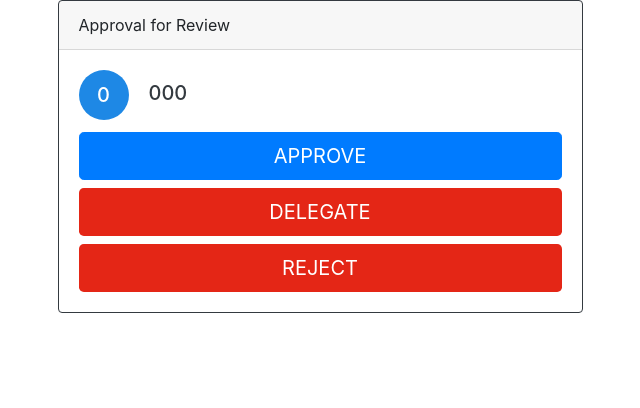
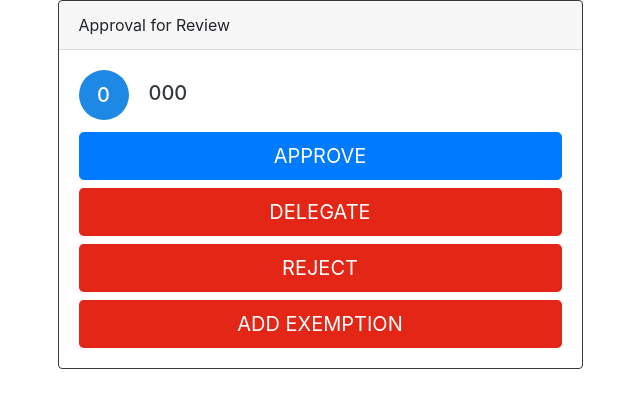
Before and after one commit to sarthak1996/Review-Project-Django, a Django app: page /peer_reviews/review_detail_approve_view/1 in a window 1280 px wide. Shown: the top 408 px of the page, without its empty margins (305-945 px from the left). Run offline with Django 3.2, Linux system fonts and the light colour scheme; tables that the repository leaves empty hold one stand-in row (values such as "Sample post"); some libraries are stand-ins or nearby versions.

Commit message:
Fixed #12 reverted #11

```diff
--- a/peer_review/CreateViews/ReviewCreateView.py
+++ b/peer_review/CreateViews/ReviewCreateView.py
@@ -21,9 +21,9 @@ class ReviewCreateView(CreateView):
 			review_obj.creation_date=datetime.datetime.now()
 			review_obj.review_type=CommonLookups.get_peer_review_question_type()
 			review_obj.approval_outcome=StatusCodes.get_pending_status()
-			if not review_obj.num_of_exemption :
-				print('No exemptions entered')
-				review_obj.num_of_exemption=0
+			# if not review_obj.num_of_exemption :
+			# 	print('No exemptions entered')
+			# 	review_obj.num_of_exemption=0
 			print('Review approval:'+ review_obj.approval_outcome)
 			PrintObjs.print_review_obj(review_obj)
 
--- a/peer_review/DetailViews/ReviewDetailView.py
+++ b/peer_review/DetailViews/ReviewDetailView.py
@@ -24,4 +24,7 @@ class ReviewDetailView(DetailView):
 		context['invalidate_review']=(review_obj.approval_outcome==StatusCodes.get_pending_status())
 		context['invlidate_view_url']='peer_review:invalidate_review'
 		context['invalidate_label']='Invalidate'
+		exemptions=review_obj.exemption_review_assoc.all()
+		context['show_exemptions']=(exemptions.count()>0)
+		context['exemptions']=exemptions
 		return context
--- /dev/null
+++ b/peer_review/Formsets/__init__.py
@@ -0,0 +1 @@
+from .RequiredFormSet import RequiredFormSet
--- a/peer_review/ListViews/ReviewListView.py
+++ b/peer_review/ListViews/ReviewListView.py
@@ -17,4 +17,4 @@ class ReviewListView(ListView):
 
 	def get_queryset(self):
 		req=self.request
-		return Review.objects.filter(created_by=req.user,approval_outcome=StatusCodes.get_pending_status()).all()
+		return Review.objects.filter(created_by=req.user).all()
--- a/peer_review/forms/ExemptionForm.py
+++ b/peer_review/forms/ExemptionForm.py
@@ -1,11 +1,37 @@
 from django.forms import ModelForm
 from django import forms
 from peer_review.models import Exemption
+from django.forms.utils import ErrorDict
 
 class ExemptionForm(ModelForm):
-	exemption_for=forms.CharField(required=False,label='Exemption for',widget=forms.TextInput(attrs={'placeholder': 'Exemption for','class':'form-control not_rendered'}))
-	exemption_explanation=forms.CharField(required=False,label='Exemption explanation',widget=forms.TextInput(attrs={'placeholder': 'Exemption explanation','class':'form-control not_rendered'}))
+	exemption_for=forms.CharField(required=True,label='Exemption for',widget=forms.TextInput(attrs={'placeholder': 'Exemption for','class':'form-control'}))
+	exemption_explanation=forms.CharField(required=True,label='Exemption explanation',widget=forms.TextInput(attrs={'placeholder': 'Exemption explanation','class':'form-control'}))
 
 	class Meta:
 		model=Exemption
 		fields=['exemption_for','exemption_explanation']
+
+	def clean_exemption_for(self):
+		cleaned_data=super().clean()
+		# print('In clean exemption_for')
+		# print(cleaned_data)
+		if 'exemption_for' in cleaned_data:
+			if cleaned_data.get('exemption_for') is not None:
+				return cleaned_data.get('exemption_for')
+
+		raise forms.ValidationError("Exemption for can not be empty if exemption is to be added")
+
+	def clean_exemption_explanation(self):
+		cleaned_data=super().clean()
+		# print('In clean exemption_explanation')
+		# print(cleaned_data)
+		if 'exemption_explanation' in cleaned_data:
+			if cleaned_data.get('exemption_explanation') is not None:
+				return cleaned_data.get('exemption_explanation')
+
+		raise forms.ValidationError("Exemption explanation can not be empty if exemption is to be added")
+
+	def full_clean(self,*args,**kwargs):
+		super(ExemptionForm, self).full_clean(*args, **kwargs)
+		if hasattr(self, 'cleaned_data') and self.cleaned_data.get('DELETE',False):
+			self._errors = ErrorDict()
--- a/peer_review/forms/ReviewForm.py
+++ b/peer_review/forms/ReviewForm.py
@@ -10,10 +10,10 @@ class ReviewForm(ModelForm):
 	priority=forms.ChoiceField(required=False,choices=Review.get_review_priority_approval_types()['review_priority'],widget=forms.Select(attrs={'class':'form-control choice_select','label':'Priority'}))
 	team=forms.ModelChoiceField(queryset=Team.objects.all(),empty_label='Choose a Team',widget=forms.Select(attrs={'class':'form-control choice_select'}))
 	raise_to=forms.ModelChoiceField(queryset=get_user_model().objects.all(),empty_label='Choose a User',widget=forms.Select(attrs={'class':'form-control choice_select'}))
-	num_of_exemption=forms.IntegerField(required=False,widget=forms.TextInput(attrs={'placeholder': 'Bug number','class':'form-control'}))
+	# num_of_exemption=forms.IntegerField(required=False,widget=forms.TextInput(attrs={'placeholder': 'Bug number','class':'form-control'}))
 	class Meta:
 		model=Review
-		fields=['bug_number','priority','team','num_of_exemption']
+		fields=['bug_number','priority','team']
 
 	def __init__(self, *args, **kwargs):
 		request_user= kwargs.pop('request').user
--- a/peer_review/models/Exemption.py
+++ b/peer_review/models/Exemption.py
@@ -13,4 +13,4 @@ class Exemption(models.Model):
 	class Meta:
 		verbose_name_plural = "Exemptions"
 	def __str__(self):
-		return self.review.bug_number + '->' + self.exemption_for
+		return self.review.bug_number + '->' + self.exemption_for+'->' +self.exemption_explanation
--- a/peer_review/models/Review.py
+++ b/peer_review/models/Review.py
@@ -18,7 +18,7 @@ class Review(models.Model):
 	created_by=models.ForeignKey(settings.AUTH_USER_MODEL, related_name='reviews_created_by',on_delete=models.PROTECT)
 	last_update_by=models.ForeignKey(settings.AUTH_USER_MODEL, related_name='reviews_last_update_by',on_delete=models.PROTECT)
 	review_type=models.CharField(max_length=10, blank=False,choices=Question.get_questions_choice_types()['question_type'])
-	num_of_exemption=models.IntegerField(blank=True,default=0)
+	# num_of_exemption=models.IntegerField(blank=True,default=0)
 
 	class Meta:
 		verbose_name_plural = "Reviews"
@@ -40,7 +40,7 @@ class Review(models.Model):
 		field_dict['Review type']=''.join([value for (item,value) in QUESTION_TYPE if item==self.review_type])
 		field_dict['Team']=self.team.team_name
 		field_dict['Raised to']=self.approval_review_assoc.filter(latest=True).first().raised_to
-		field_dict['Number of exemptions']=str(self.num_of_exemption)
+		# field_dict['Number of exemptionss']=str(self.num_of_exemption)
 		field_dict['Created By']=self.created_by.username
 		field_dict['Creation Date']= str(self.creation_date)
 		# print(field_dict.items())
--- a/peer_review/views.py
+++ b/peer_review/views.py
@@ -2,14 +2,16 @@ from django.shortcuts import render,redirect
 from django.http import HttpResponse
 from django.contrib.auth import authenticate, login, logout
 from django.contrib import messages
-from peer_review.models import Approval,Review
+from peer_review.models import Approval,Review,Exemption
 from configurations.HelperClasses import ConfigurationDashboard
-from peer_review.HelperClasses import PeerReviewApprovalQuestions,StatusCodes,ApprovalHelper
+from peer_review.HelperClasses import PeerReviewApprovalQuestions,StatusCodes,ApprovalHelper,ExemptionHelper
 from peer_review.forms.PeerReviewAnswerForm import PeerReviewAnswerForm
+from peer_review.forms.ExemptionForm import ExemptionForm
 from django.forms import modelformset_factory
 from peer_testing.models import Answer
 from datetime import datetime
 from django.db import transaction
+from peer_review.Formsets import RequiredFormSet
 # Create your views here.
 
 
@@ -33,10 +35,13 @@ def peer_review_approval_form(request,**kwargs):
 
 	initial_questions=PeerReviewApprovalQuestions.get_answer_form_sets_for_peer_review()
 	model_formset=modelformset_factory(Answer, form=PeerReviewAnswerForm, extra=len(initial_questions))
-	formset=model_formset(request.POST or None,queryset=Answer.objects.none(),initial=initial_questions)
+	formset=model_formset(request.POST or None,queryset=Answer.objects.none(),initial=initial_questions,prefix='answer')
 
+	exemption_model_fs=modelformset_factory(Exemption, form=ExemptionForm, extra=0,can_delete=True,formset=RequiredFormSet)
+	exemption_formset=exemption_model_fs(request.POST or None,queryset=Exemption.objects.none(),prefix='exemption')
 	context_dict={}
 	context_dict['formset']=formset
+	context_dict['exemption_formset']=exemption_formset
 	context_dict['review_approval_title']='Approve Review'
 	context_dict['detail_view_card_title']='Approval for Review'
 	context_dict['detail_name']=review.bug_number
@@ -53,6 +58,7 @@ def peer_review_approval_form(request,**kwargs):
 			# print('test')
 			all_forms_valid=True
 			for form in formset:
+				print('Approval Form errors:')
 				print(form.errors)
 				if form.is_valid():
 					all_forms_valid=True
@@ -60,8 +66,8 @@ def peer_review_approval_form(request,**kwargs):
 					all_forms_valid=False
 					break
 		print('Approval form :')
-		print('Forms valid'+str(all_forms_valid))
-		print('Formset errors (if any)')
+		print('Forms valid:'+str(all_forms_valid))
+		print('Review Approval Formset errors (if any)')
 		print(formset.errors)
 		print(formset.non_form_errors())
 		if all_forms_valid:
@@ -75,10 +81,47 @@ def peer_review_approval_form(request,**kwargs):
 				obj_instance.last_update_by=request.user
 				if 'question' in form.initial:
 					obj_instance.question=form.initial['question']
-				# print()
-			formset.save()
-			ApprovalHelper.approve_review(review)
-			return redirect("peer_review:review_raised_to_me")
+
+			print('Exemption logging')
+			all_forms_valid=False
+			if exemption_formset.is_valid():
+				all_forms_valid=True
+				print('Exemption formset is valid')
+				print('Printing exemption form details')
+				for form1 in exemption_formset:
+					print('Exemption Form errors:')
+					print(form1.errors)
+					if form1.is_valid():
+						all_forms_valid=True
+					else:
+						all_forms_valid=False
+						break
+			print('Exemption form:')
+			print('Forms valid:'+str(all_forms_valid))
+			# print('Request')
+			# print(request.POST)
+			if all_forms_valid:
+				for form1 in exemption_formset:
+
+
+					obj_instance=form1.instance
+					if not form1.cleaned_data.get('DELETE',False):
+						# print(form1.cleaned_data)
+						exemption_for=form1.cleaned_data['exemption_for']
+						exemption_explanation=form1.cleaned_data['exemption_explanation']
+						ExemptionHelper.create_exemption_row(review=review,
+															user=request.user,
+															exemption_for=exemption_for,
+															exemption_explanation=exemption_explanation
+															)
+				#save answer model from formset
+				formset.save()
+				ApprovalHelper.approve_review(review)
+				return redirect("peer_review:review_raised_to_me")
+			print('Exemption Formset errors (if any)')
+			print(exemption_formset.errors)
+			print(exemption_formset.non_form_errors())
+
 		# print('here')
 
 	return render(request, 'peer_review/review_approval.html', context_dict)
--- a/templates/peer_review/review_approval.html
+++ b/templates/peer_review/review_approval.html
@@ -2,6 +2,21 @@
 {% load static %}
 {% block static_head_files %}
 	<link href="{% static 'css/detail_view.css' %}" rel="stylesheet" type="text/css">
+	<script src="{% static 'js/add_exemption_button.js' %}" type="text/javascript"></script>
+	<script type="text/javascript">
+
+    	$(document).ready(function(){
+        	$('#add_exemption').click(function() {
+	    	    return add_exemption_form('exemption');
+	        });
+        	$('a.delete_exemption_button').click(function(){
+        		return delete_exemption_form(this,'exemption');
+        	});
+        	hide_deleted_exemptions();
+
+    	})
+
+    </script>
 {% endblock %}
 {% block title %}
 	{{review_approval_title}}
@@ -60,7 +75,73 @@
 						<button type="submit" class="btn btn-lg btn-primary btn-block text-uppercase">{{button_label}}</button>
 						<a class="btn btn-lg btn-register btn-block text-uppercase text-decoration-none"  href="{% url 'peer_review:delegate_review' review_obj=review_object.pk %}">Delegate</a>
 						<a class="btn btn-lg btn-register btn-block text-uppercase text-decoration-none"  href="{% url 'peer_review:reject_review' review_obj=review_object.pk %}">Reject</a>
+						<a class="btn btn-lg btn-register btn-block text-uppercase text-decoration-none"  id="add_exemption"  href="javascript:void(0)" > Add Exemption</a>
+						<div id="exemption_form_set">
+							{{ exemption_formset.management_form }}
+							{% for form2 in exemption_formset %}
+								{% if form2.non_field_errors %}
+									<div class="list-group">
+										{% for err in form2.non_field_errors %}
+											<li class="list-group-item list-group-item-danger">{{err}}</li>
+										{% endfor %}
+									</div>
+								{% endif %}
+								<div class='empty_exemption_form'>
+									<div class="form-label-group">
+										<div class="form-label-group">
+								        	{{form2.exemption_for}}
+								        	{{form2.exemption_for.label_tag}}
+
+								        	{% if form2.exemption_for.errors %}
+												<div class="list-group">
+													{% for err in form2.exemption_for.errors %}
+														<li class="list-group-item list-group-item-danger">{{err}}</li>
+													{% endfor %}
+												</div>
+											{% endif %}
+
+								        </div>
+								        <div class="form-label-group">
+								        	{{form2.exemption_explanation}}
+								        	{{form2.exemption_explanation.label_tag}}
+
+								        	{% if form2.exemption_explanation.errors %}
+												<div class="list-group">
+													{% for err in form2.exemption_explanation.errors %}
+														<li class="list-group-item list-group-item-danger">{{err}}</li>
+													{% endfor %}
+												</div>
+											{% endif %}
+
+								        </div>
+									</div>
+									<div class="delete_checkbox_form" hidden>{{ form2.DELETE }}</div>
+								    <a class="btn btn-lg btn-register btn-block text-uppercase text-decoration-none delete_exemption_button"   href="javascript:void(0)" > Delete Exemption</a>
+								</div>
+							{% endfor %}
+
+							<div id="empty_form" style="display:none">
+							    <div class='empty_exemption_form'>
+							        <div class="form-label-group">
+							        	{{exemption_formset.empty_form.exemption_for}}
+							        	{{exemption_formset.empty_form.exemption_for.label_tag}}
+							        </div>
+							        <div class="form-label-group">
+							        	{{exemption_formset.empty_form.exemption_explanation}}
+							        	{{exemption_formset.empty_form.exemption_explanation.label_tag}}
+							        </div>
+							        <div class="delete_checkbox_form" hidden>{{ exemption_formset.empty_form.DELETE }}</div>
+							        <a class="btn btn-lg btn-register btn-block text-uppercase text-decoration-none delete_exemption_button"   href="javascript:void(0)" > Delete Exemption</a>
+							    </div>
+							</div>
+
+
+						</div>
+
 					</form>
+					<!-- <form method='POST'>
+
+					</form> -->
 				</div>
 			</div>
         </div>
```
Also changed, not shown: peer_review/Formsets/RequiredFormSet.py (added, +7 -0 lines), peer_review/HelperClasses/ExemptionHelper.py (added, +14 -0 lines), peer_review/HelperClasses/PrintObjs.py (+16 -2 lines), static_files/js/add_exemption_button.js (added, +33 -0 lines), templates/configurations/detail_view.html (+14 -0 lines).
